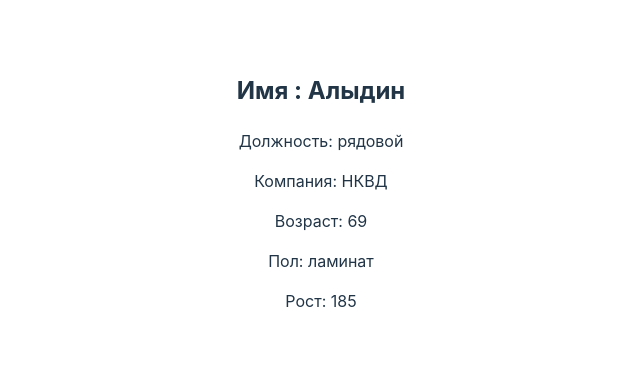
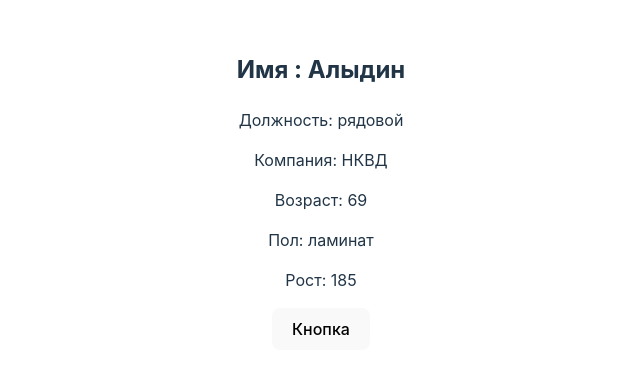
Before and after one commit to alydinus/Frontend, a React (Vite) app in the folder project2/: page / in a window 1280 px wide. Shown: the part 209-582 px from the top of the page, without its empty margins (319-959 px from the left). Built offline with nearby package versions, Linux system fonts and the light colour scheme.

Commit message:
Button has been added

```diff
--- a/project2/src/App.jsx
+++ b/project2/src/App.jsx
@@ -1,7 +1,6 @@
 import './App.css';
 const name = 'Алыдин';
 function App() {
-
     return (
         <div className="person-info">
             <h2>Имя : {name}</h2>
@@ -10,6 +9,7 @@ function App() {
             <p>Возраст: 69</p>
             <p>Пол: ламинат</p>
             <p>Рост: 185</p>
+            <button onClick={"clicked"}>Кнопка</button>
         </div>
     );
 }
```
